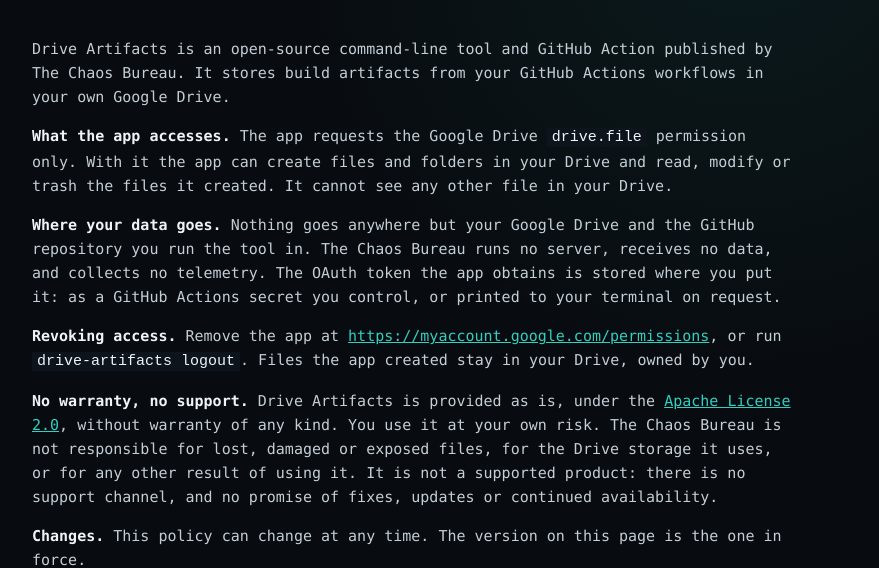
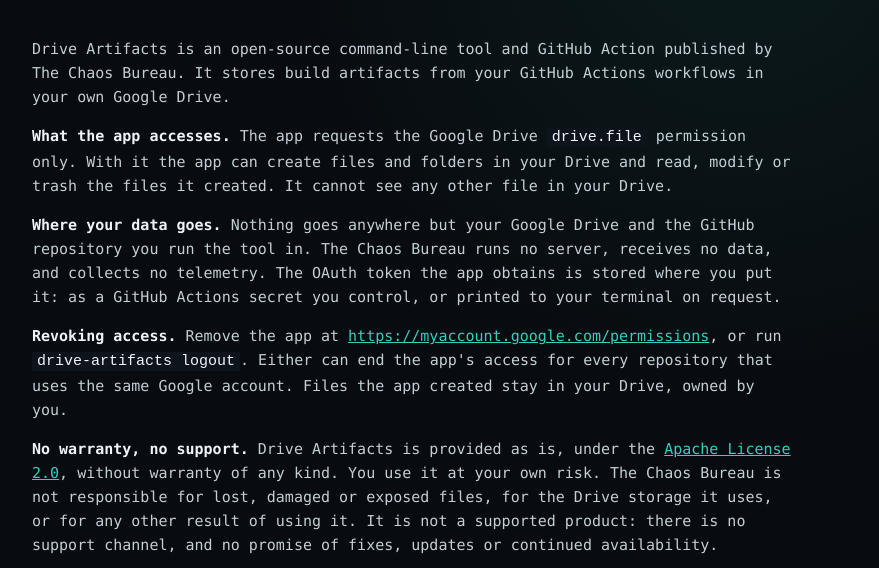
Before and after one commit to TheChaosBureau/thechaosbureau.github.io, a website: page drive-artifacts/privacy/index.html in a window 1280 px wide. Shown: the part 245-813 px from the top of the page, without its empty margins (228-1107 px from the left). Drawn offline with Linux system fonts and the light colour scheme.

Commit message:
Drive Artifacts privacy policy: revoking can end access for every repository on the account (#3)
Mirrors TheChaosBureau/drive-artifacts docs/privacy.md.


Claude-Session: https://claude.ai/code/session_017KhosVcRBpEZH6Ebb2SDME

Co-authored-by: fleet-work <fleet-work@sontric.invalid>
Co-authored-by: Claude Fable 5.2 <noreply@anthropic.com>

```diff
--- a/drive-artifacts/privacy/index.html
+++ b/drive-artifacts/privacy/index.html
@@ -22,7 +22,7 @@
 
     <p><strong>Where your data goes.</strong> Nothing goes anywhere but your Google Drive and the GitHub repository you run the tool in. The Chaos Bureau runs no server, receives no data, and collects no telemetry. The OAuth token the app obtains is stored where you put it: as a GitHub Actions secret you control, or printed to your terminal on request.</p>
 
-    <p><strong>Revoking access.</strong> Remove the app at <a href="https://myaccount.google.com/permissions">https://myaccount.google.com/permissions</a>, or run <code>drive-artifacts logout</code>. Files the app created stay in your Drive, owned by you.</p>
+    <p><strong>Revoking access.</strong> Remove the app at <a href="https://myaccount.google.com/permissions">https://myaccount.google.com/permissions</a>, or run <code>drive-artifacts logout</code>. Either can end the app's access for every repository that uses the same Google account. Files the app created stay in your Drive, owned by you.</p>
 
     <p><strong>No warranty, no support.</strong> Drive Artifacts is provided as is, under the <a href="https://www.apache.org/licenses/LICENSE-2.0">Apache License 2.0</a>, without warranty of any kind. You use it at your own risk. The Chaos Bureau is not responsible for lost, damaged or exposed files, for the Drive storage it uses, or for any other result of using it. It is not a supported product: there is no support channel, and no promise of fixes, updates or continued availability.</p>
 
```
